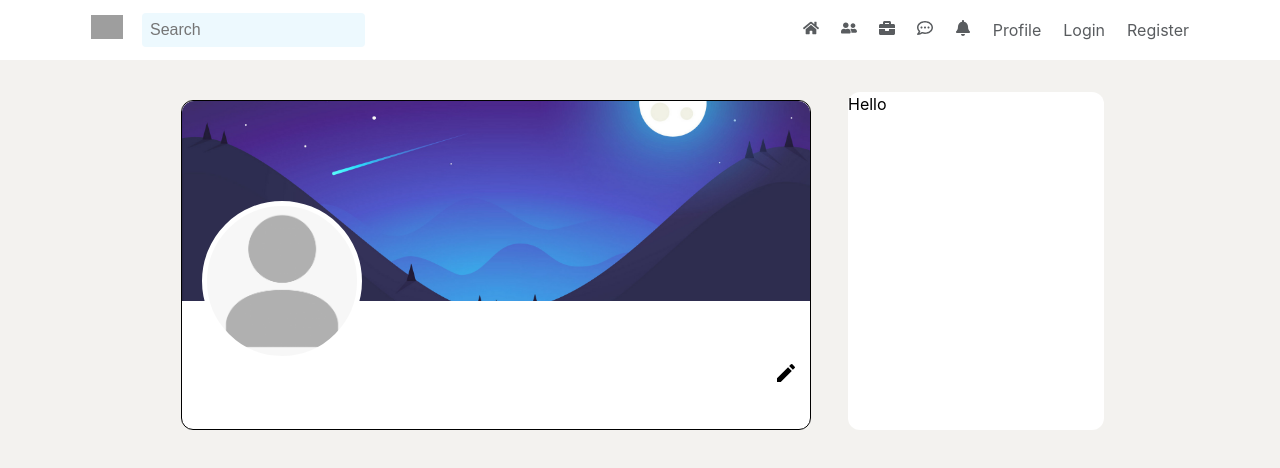
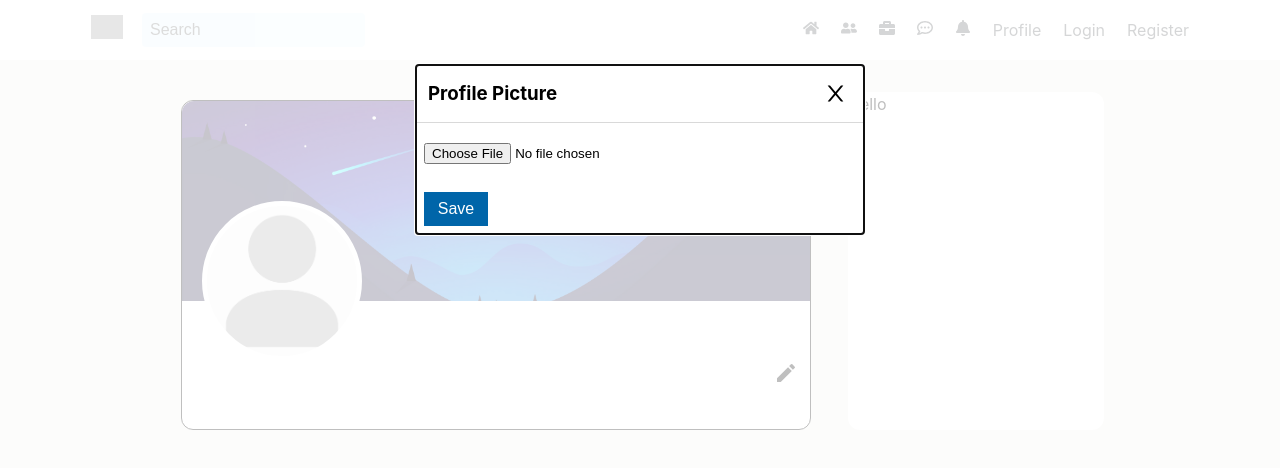
Before and after one commit to inigoSutandyo/linkedin-copy-react, a React (Vite) app: page /profile in a window 1280 px wide. Both pictures are taken after a click on the element 282 px from the left and 281 px from the top of the page. Shown: the top 468 px of the page. Built offline with nearby package versions, Linux system fonts and the light colour scheme; no server answers; grey boxes are pictures that could not be loaded.

Commit message:
upload and preview picture

```diff
--- a/src/components/user/ProfileDisplay.tsx
+++ b/src/components/user/ProfileDisplay.tsx
@@ -19,6 +19,7 @@ const ProfileDisplay = (props: Props) => {
       }}>
         {user.headline}
       </p>
+      {/* <img src="{}" alt="" /> */}
     </div>
   )
 }
--- /dev/null
+++ b/src/components/user/ProfilePictureUpload.tsx
@@ -0,0 +1,70 @@
+import axios from 'axios'
+import React, { SyntheticEvent, useState } from 'react'
+import "../../styles/forms/form.css";
+import { ApiURL } from '../../utils/Server';
+
+type Props = {}
+
+const ProfilePictureUpload = (props: Props) => {
+  const [file, setFile] = useState<Blob>()
+  const [error, setError] = useState("")
+  const [imageUrl, setImageUrl] = useState("")
+
+  const uploadProfilePicture = (e: SyntheticEvent) => {
+    e.preventDefault()
+    if (!file) return
+    const bodyFormData = new FormData();
+    bodyFormData.append("picture", file)
+    // console.log(file)
+    axios({
+        method: "post",
+        url: ApiURL("/user/profile/image"),
+        data: bodyFormData,
+        headers: { "Content-Type": "multipart/form-data" },
+        withCredentials: true,
+    })
+    .then((response) => {
+        console.log(response.data)
+        // const data = response.data.user.image as Uint8Array
+        // const type = response.data.image_type
+        // setImageUrl(`data:${type};base64,` + data)
+    })
+    .catch((error) => {
+        console.log(error.response.data)
+    })
+  }
+  return (
+    <form action="POST" onSubmit={uploadProfilePicture}>
+        <div className='input-container'>
+            <input type="file" name="picture" id="picture"  onChange={(event: SyntheticEvent) => {
+                const target = event.target as HTMLInputElement;
+
+                const allowedExtensions = /(\.jpg|\.jpeg|\.png)$/i;
+
+                if (!allowedExtensions.exec(target.value)) {
+                    target.value = ""
+                    setError("File type must be JPG/JPEG/PNG")
+                    return
+                }
+                if (!target.files) return
+                const lastIdx = target.files.length-1
+                setFile(target.files[lastIdx])
+                setImageUrl(URL.createObjectURL(target.files[lastIdx]))
+            }}/>
+        </div>
+        <div className='image-preview'>
+            {imageUrl != "" ? (
+                <img src={imageUrl} alt="" style={{width: "95%"}}/>
+            ) : <></>}
+        </div>
+        <input type="submit" value="Save" className='btn-primary'/>
+        <p style={{
+            color: "red"
+        }}>
+            {error}
+        </p>
+    </form>
+  )
+}
+
+export default ProfilePictureUpload
--- a/src/pages/user/Profile.tsx
+++ b/src/pages/user/Profile.tsx
@@ -1,88 +1,116 @@
-import React, { useState, useEffect } from 'react'
-import Modal from '../../components/ModalComponent'
-import { setUser } from '../../features/user/userSlice'
-import ProfileForm from '../../components/user/ProfileForm'
-import { useAppDispatch, useAppSelector } from '../../app/hooks'
-import Navbar from '../../components/navbar/Navbar'
-import axios from 'axios'
-import { ApiURL } from '../../utils/Server'
-import '../../styles/pages/profile.css'
-import { MdModeEditOutline } from 'react-icons/md'
-import { IconContext } from 'react-icons'
-import ModalComponent from '../../components/ModalComponent'
-import placeholderProfile from '../../assets/placeholders/user.png'
-import placeholderBanner from '../../assets/placeholders/banner.jpg'
+import React, { useState, useEffect } from "react";
+import Modal from "../../components/ModalComponent";
+import { setUser } from "../../features/user/userSlice";
+import ProfileForm from "../../components/user/ProfileForm";
+import { useAppDispatch, useAppSelector } from "../../app/hooks";
+import Navbar from "../../components/navbar/Navbar";
+import axios from "axios";
+import { ApiURL } from "../../utils/Server";
+import "../../styles/pages/profile.css";
+import { MdModeEditOutline } from "react-icons/md";
+import { IconContext } from "react-icons";
+import ModalComponent from "../../components/ModalComponent";
+import placeholderProfile from "../../assets/placeholders/user.png";
+import placeholderBanner from "../../assets/placeholders/banner.jpg";
+import ProfilePictureUpload from "../../components/user/ProfilePictureUpload";
 
-interface Props {
-}
+interface Props {}
 
 const Profile = (props: Props) => {
-  const [modal, setModal] = useState(false)
+  const [modal, setModal] = useState(false);
+  const [title, setTitle] = useState("");
 
-  const user = useAppSelector((state) => state.user.user)
-  const dispatch = useAppDispatch()
+  const user = useAppSelector((state) => state.user.user);
+  const dispatch = useAppDispatch();
 
   const closeModal = () => {
-    setModal(false)
-  }
+    setModal(false);
+  };
 
+  const handleOpenModal = (label: string) => {
+    setModal(true);
+    setTitle(label);
+  };
   useEffect(() => {
     const loadUser = () => {
       const axiosConfig = {
         withCredentials: true,
-      }
+      };
 
-      axios.get(ApiURL("/user/profile"), axiosConfig)
+      axios
+        .get(ApiURL("/user/profile"), axiosConfig)
         .then(function (response) {
-          console.log(response.data.user)
-          dispatch(setUser(response.data.user))
+          console.log(response.data.user);
+          dispatch(setUser(response.data.user));
         })
         .catch(function (error) {
-        console.log(error.response.data)
+          console.log(error.response.data);
         })
         .then(function () {
           // always executed
         });
-    }
+    };
 
-    loadUser()
-
-  }, [])
+    loadUser();
+  }, []);
 
   return (
-    <div id='profile-page'>
-      <Navbar/>
-      <div className='profile-layout'>
-        <div className='main-container'>
-          <div className='main-content'>
-            <div className='user-banner' style={{backgroundImage:`url(${placeholderBanner})`}}></div>
-            <div className='user-img' style={{backgroundImage:`url(${placeholderProfile})`}}></div>
-            <div className='edit-profile' onClick={() => setModal(true)}>
-              <IconContext.Provider value={{
-                size: "24px"
-              }}>
-                <MdModeEditOutline style={{cursor: "pointer"}}/>
+    <div id="profile-page">
+      <Navbar />
+      <div className="profile-layout">
+        <div className="main-container">
+          <div className="main-content">
+            <div
+              className="user-banner"
+              style={{ backgroundImage: `url(${placeholderBanner})` }}
+            ></div>
+            <div
+              className="user-img"
+              style={{ backgroundImage: `url(${placeholderProfile})` }}
+              onClick={() => handleOpenModal("Profile Picture")}
+            ></div>
+            <div
+              className="edit-profile"
+              onClick={() => handleOpenModal("Update Profile")}
+            >
+              <IconContext.Provider
+                value={{
+                  size: "24px",
+                }}
+              >
+                <MdModeEditOutline style={{ cursor: "pointer" }} />
               </IconContext.Provider>
               {/* <button onClick={() => setModal(true)} className="btn-primary w-8">Update Profile</button> */}
             </div>
-            <div className='p-4'>
-              <div className='user-info'>
-                <h1>{user.firstname} {user.lastname}</h1>
+            <div className="p-4">
+              <div className="user-info">
+                <h1>
+                  {user.firstname} {user.lastname}
+                </h1>
                 <h3>{user.headline}</h3>
                 <p>{user.email}</p>
               </div>
             </div>
           </div>
         </div>
-        <div className='secondary-container profile-section'>
-          Hello
+        <div className="secondary-container profile-section">Hello</div>
       </div>
-      </div>
-      <ModalComponent isOpen={modal} appElement={"#profile-page"} closeModal={closeModal} contentLabel='Update Profile'>
-        <ProfileForm/>
+      <ModalComponent
+        isOpen={modal}
+        appElement={"#profile-page"}
+        closeModal={closeModal}
+        contentLabel={title}
+      >
+        {title == "Update Profile" ? (
+          <ProfileForm />
+        ) : title == "Profile Picture" ? (
+          <ProfilePictureUpload />
+        ) : (
+          <></>
+        )}
       </ModalComponent>
     </div>
-  )
-}
+  );
+};
 
-export default Profile
+export default Profile;
--- a/src/styles/components/post.css
+++ b/src/styles/components/post.css
@@ -148,3 +148,10 @@
 .card-action:hover {
     background-color: rgba(197, 197, 197, 0.3);
 }
+
+.image-preview {
+    width: 100%;
+    display: flex;
+    justify-items: center;
+    margin: 12px;
+}
--- a/src/types/global.d.ts
+++ b/src/types/global.d.ts
@@ -8,6 +8,7 @@ declare global {
     headline: string
     email: string
     phone: string
+    imageUrl: string
     likedposts: Array<Number>
   }
 
```
Lines whose indentation alone changed are shown as unchanged.
